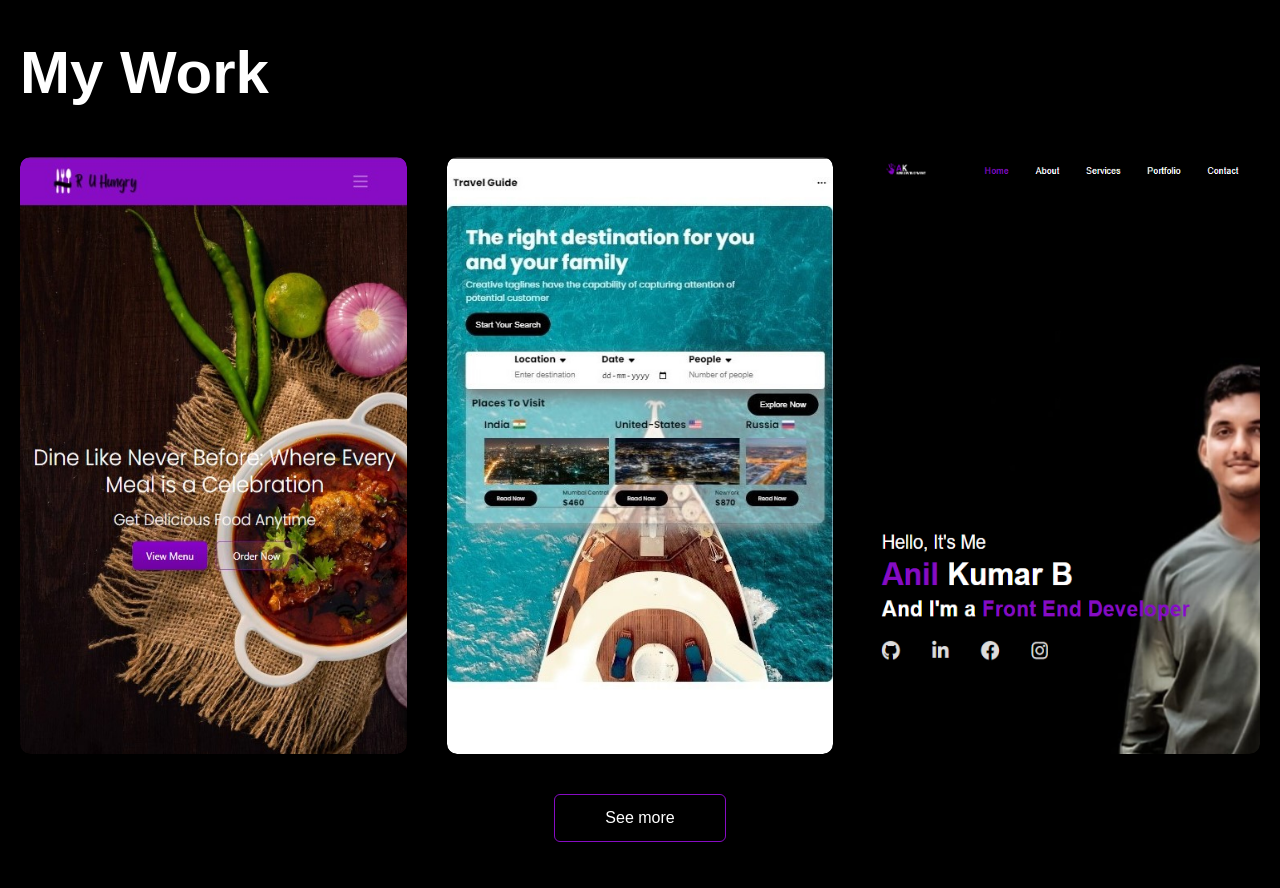
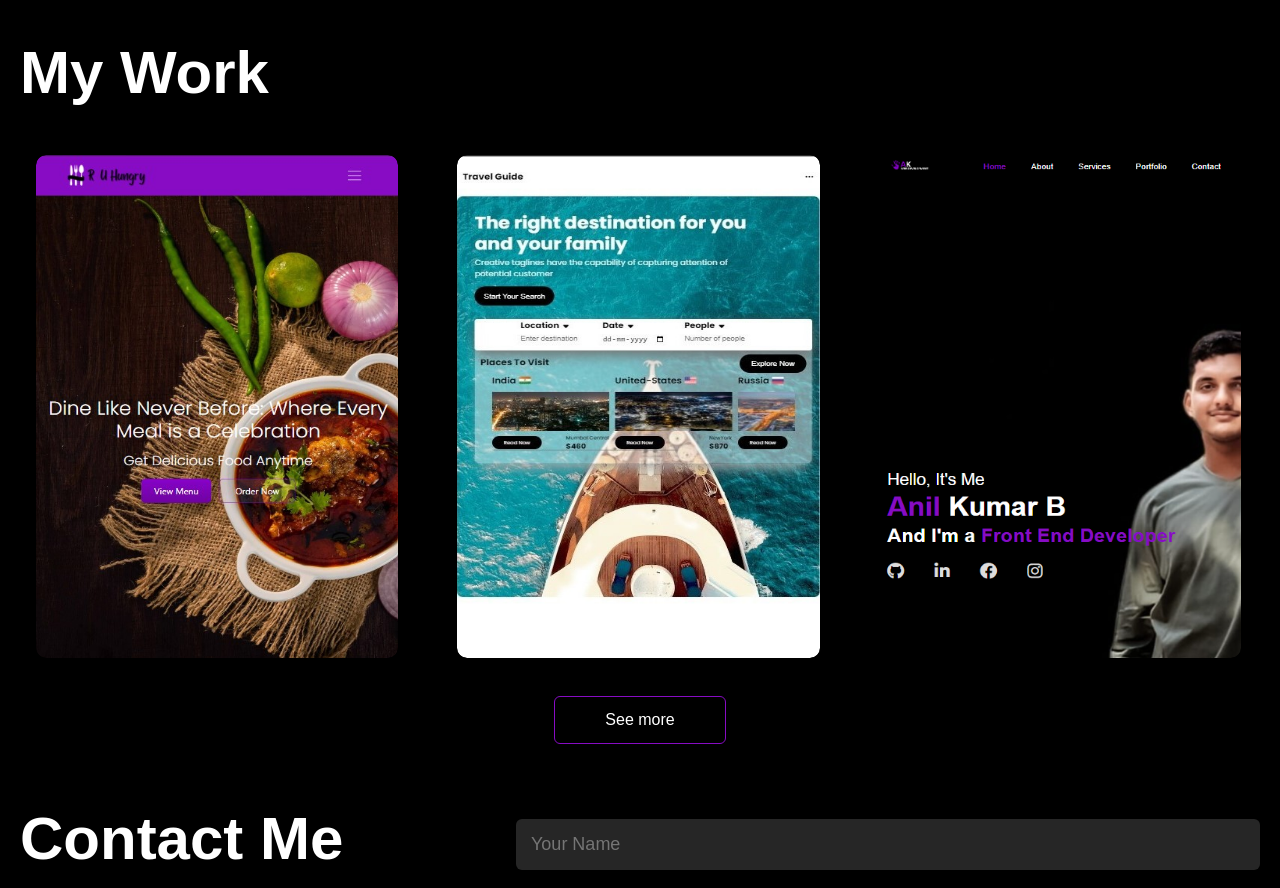
Before and after one commit to AnilKumarB12/Portfolio, a plain HTML site: page index.html in a window 1280 px wide. Shown: the part 1940-2828 px from the top of the page. Drawn offline with Linux system fonts and the light colour scheme.

Commit message:
made change in porfolio section ie height and width

```diff
--- a/style.css
+++ b/style.css
@@ -187,14 +187,18 @@ nav ul li a:hover::after{
 
 .work-list{
     display: grid;
-    grid-template-columns: repeat(auto-fit, minmax(200px,1fr));
+    grid-template-columns: repeat(auto-fit, minmax(250px,1fr));
     grid-gap:40px;
-    margin-top: 40px;
+    margin-top: 10px;
+    padding-left: 16px;
+    align-items: center;
 }
 .work{
     border-radius: 10px;
     position: relative;
     overflow: hidden ;
+    height: 90%;
+    width: 95%;
 }
 .work img{
     width: 100%;
@@ -248,7 +252,7 @@ nav ul li a:hover::after{
 }
 .btn{
     display: block;
-    margin: 40px auto;
+    margin: 10px auto 20px auto;
     width: fit-content;
     border: 1px solid #870cc4;
     padding: 14px 50px;
```
